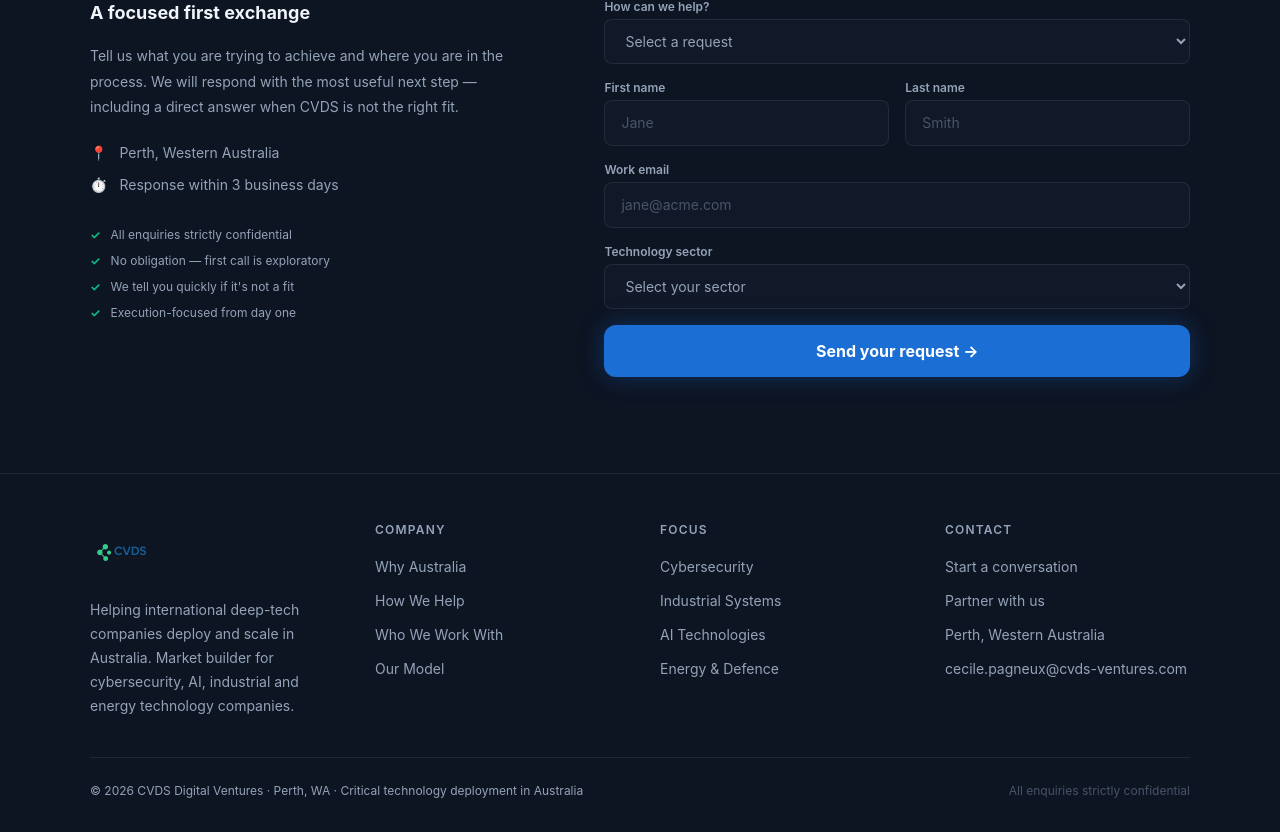
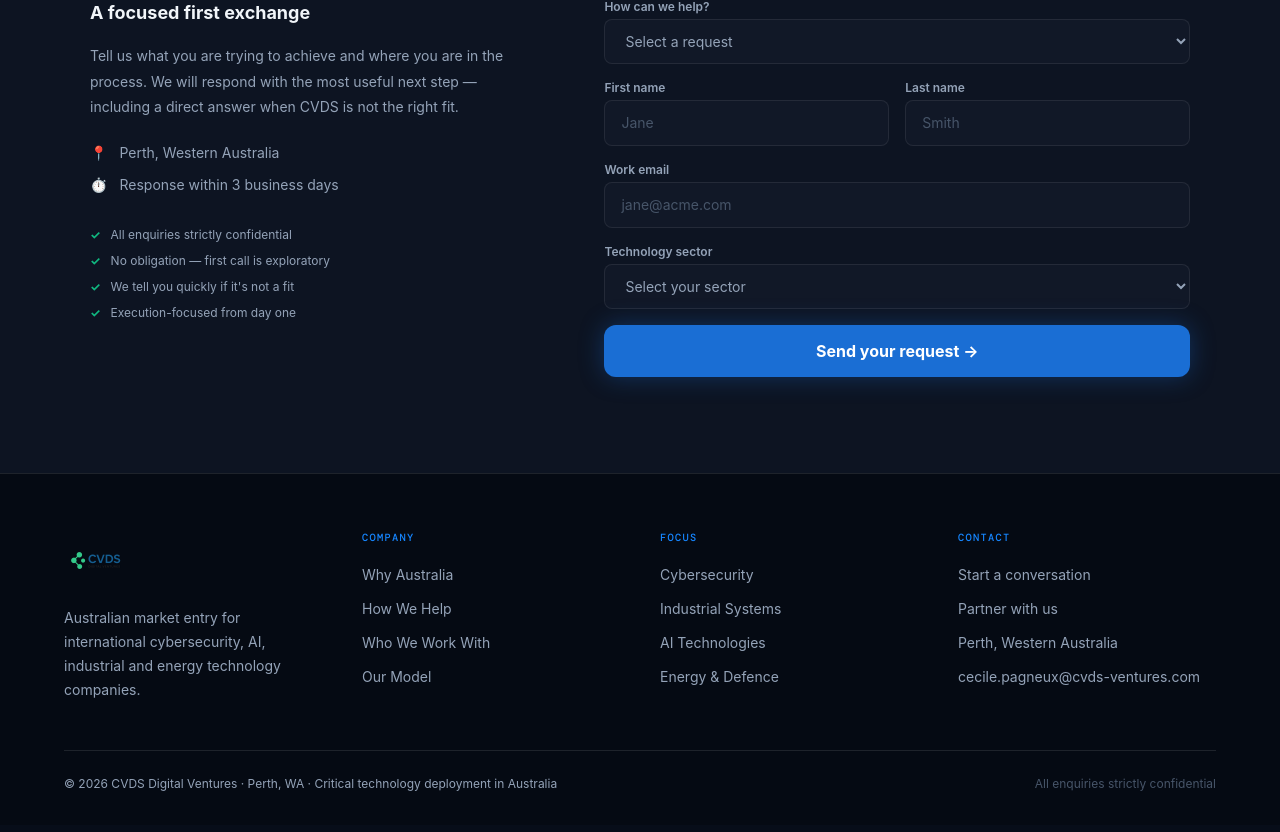
Before and after one commit to cecilepagneux-afk/camelvsunicorn, a React (Vite) app: page / in a window 1280 px wide. Shown: the part 6328-7160 px from the top of the page. Built offline with nearby package versions, Linux system fonts and the light colour scheme.

Commit message:
Apply Digital Precision design to src/components/Footer.tsx

```diff
--- a/src/components/Footer.tsx
+++ b/src/components/Footer.tsx
@@ -23,14 +23,14 @@ const contactLinks = [
 
 export default function Footer() {
   return (
-    <footer className="bg-[#0d1422] border-t border-white/[0.08] px-[5%] pt-12 pb-8">
-      <div className="max-w-[1100px] mx-auto grid grid-cols-1 sm:grid-cols-2 md:grid-cols-4 gap-10 mb-10">
+    <footer className="bg-[#050a13] border-t border-white/[0.1] px-[5%] pt-14 pb-8">
+      <div className="max-w-[1200px] mx-auto grid grid-cols-1 sm:grid-cols-2 md:grid-cols-4 gap-10 mb-12">
         <div className="md:col-span-1">
           <a href="#" className="flex items-center no-underline mb-3">
             <img src={cvdsLogo} alt="CVDS Digital Ventures" className="h-16 w-auto object-contain" />
           </a>
           <p className="text-slate-400 text-sm leading-[1.7] max-w-[260px]">
-            Helping international deep-tech companies deploy and scale in Australia. Market builder for cybersecurity, AI, industrial and energy technology companies.
+            Australian market entry for international cybersecurity, AI, industrial and energy technology companies.
           </p>
         </div>
         {[
@@ -39,7 +39,7 @@ export default function Footer() {
           { title: 'Contact', links: contactLinks },
         ].map(col => (
           <div key={col.title}>
-            <h5 className="text-xs font-semibold tracking-[0.1em] uppercase text-slate-400 mb-4">{col.title}</h5>
+            <h5 className="font-mono text-[0.65rem] font-medium tracking-[0.12em] uppercase text-[#1686ff] mb-4">{col.title}</h5>
             <ul className="list-none flex flex-col gap-2.5">
               {col.links.map((l: { label: string; href: string; external?: boolean }) => (
                 <li key={l.label}>
@@ -56,7 +56,7 @@ export default function Footer() {
           </div>
         ))}
       </div>
-      <div className="max-w-[1100px] mx-auto pt-6 border-t border-white/[0.08] flex justify-between items-center flex-wrap gap-4">
+      <div className="max-w-[1200px] mx-auto pt-6 border-t border-white/[0.1] flex justify-between items-center flex-wrap gap-4">
         <p className="text-xs text-slate-400">© 2026 CVDS Digital Ventures · Perth, WA · Critical technology deployment in Australia</p>
         <p className="text-[0.75rem] text-slate-600">All enquiries strictly confidential</p>
       </div>
```
